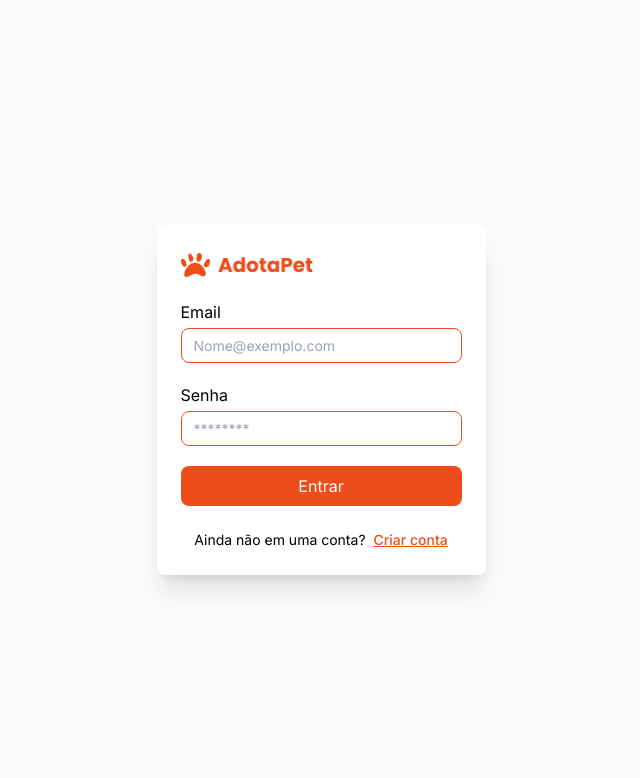
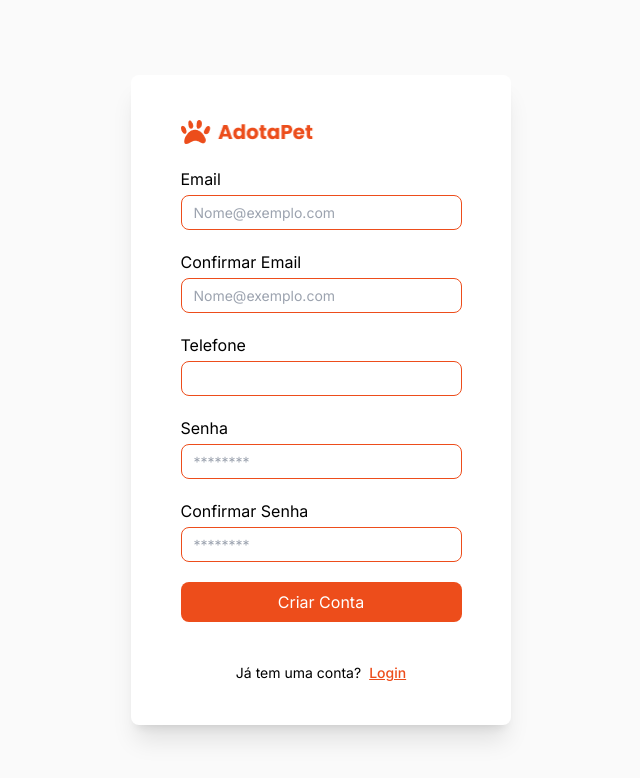
Before and after one commit to Renchs/sistema-pata-frontend, a React (Vite) app: page / in a window 1280 px wide. Shown: the top 778 px of the page, without its empty margins (319-959 px from the left). Built offline with nearby package versions, Linux system fonts and the light colour scheme.

Commit message:
refactor: registro

```diff
--- a/src/App.tsx
+++ b/src/App.tsx
@@ -1,12 +1,13 @@
 // import { FormsPet } from "./components/forms-pet";
-import { ModalLogin } from "./components/modalLogin";
+// import { ModalLogin } from "./components/modalLogin";
+import { ModalRegistro } from "./components/modalRegistro";
 
 export function App() {
 
   return (
     <>
       <div className="flex w-full bg-[#FAFAFA] h-screen justify-center items-center">
-        <ModalLogin />
+        <ModalRegistro />
       </div>
     </>
   )
--- a/src/components/modalRegistro/index.tsx
+++ b/src/components/modalRegistro/index.tsx
@@ -17,14 +17,14 @@ export function ModalRegistro() {
     const { register, handleSubmit, formState: { errors } } = useForm<IRegistroUsuario>({
         resolver: zodResolver(userRegistro),
     });
-    const onSubmit = (data: IRegistroUsuario) => {
+    const onRegistroSubmit = (data: IRegistroUsuario) => {
         data.tipo = "usuario";
         console.log(data);
 
     }
     return (
-        <section className="w-[380px] h-[650px] flex flex-col items-center justify-evenly shadow-xl rounded-lg">
-            <div className="flex flex-col gap-5">
+        <section className="w-[380px] h-[650px] flex flex-col items-center justify-evenly shadow-xl rounded-lg bg-white">
+            <form onSubmit={handleSubmit(onRegistroSubmit)} className="flex flex-col gap-5">
                 <img className="w-[147px]" src="/src/assets/Logo.png" alt="AdotaPet" />
                 <CampoInput
                     nomeLabel="Email"
@@ -69,8 +69,8 @@ export function ModalRegistro() {
                     placeholder="********"
                     error={errors.confirmarSenha}
                 />
-                <button onClick={() => handleSubmit(onSubmit)()} className="w-[281px] h-10 rounded-lg bg-primary text-white">Criar Conta</button>
-            </div>
+                <button type="submit" className="w-[281px] h-10 rounded-lg bg-primary text-white">Criar Conta</button>
+            </form>
             <div className="flex gap-2 text-sm">
                 <p>Já tem uma conta?</p>
                 <a className="text-primary font-medium underline" href="#">Login</a>
```
